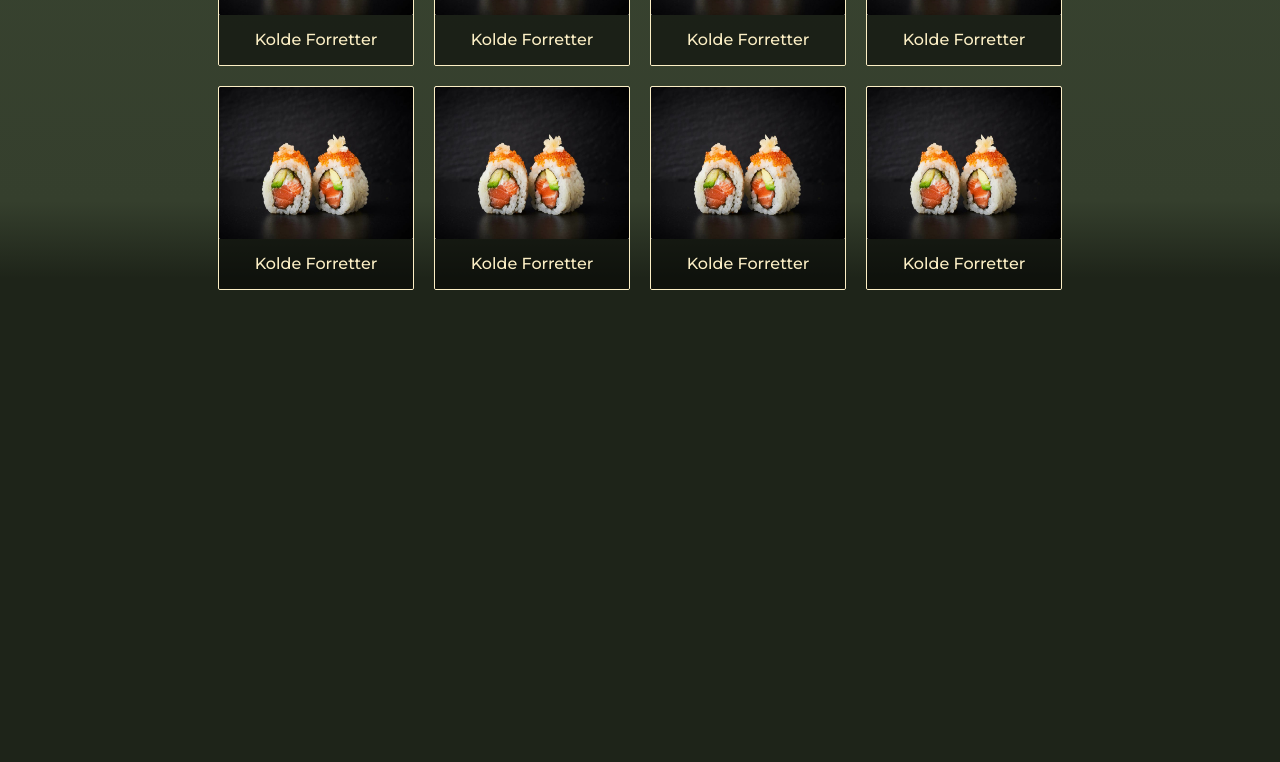
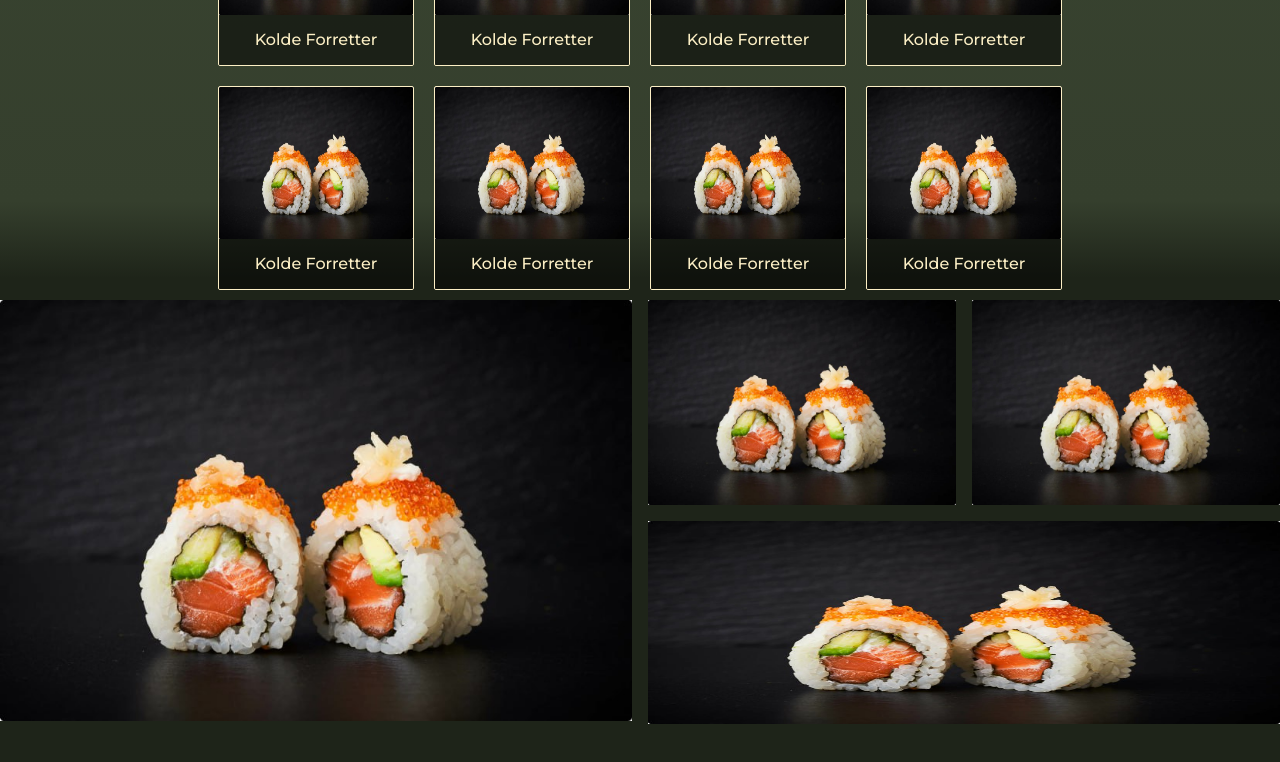
Before and after one commit to na-talia/sushi-takeaway, a React (Create React App) app: page / in a window 1280 px wide. Shown: the part 1558-2320 px from the top of the page. Built offline with nearby package versions, Linux system fonts and the light colour scheme.

Commit message:
created a grid with 4 images

```diff
--- a/src/App.js
+++ b/src/App.js
@@ -5,6 +5,7 @@ import Promotions from "./components/promotions/Promotions";
 import Slogan from "./components/Slogan";
 import Title from "./components/Title";
 import SushiByCategory from "./components/sushi-by-category/SushiByCategory";
+import PopularProducts from "./components/PopularProducts";
 
 function App() {
   return (
@@ -14,6 +15,7 @@ function App() {
       <Slogan />
       <Title text="Test" />
       <SushiByCategory />
+      <PopularProducts />
     </div>
   );
 }
--- /dev/null
+++ b/src/components/PopularProducts.jsx
@@ -0,0 +1,42 @@
+import React from "react";
+
+const PopularProducts = () => {
+  return (
+    <div className="grid grid-cols-4 gap-4">
+      {/* Big Image */}
+      <div className="col-span-2 row-span-2">
+        <img
+          src={process.env.PUBLIC_URL + "/photo1702073570.jpeg"}
+          alt="Big"
+          className="w-full h-auto"
+        />
+      </div>
+      {/* Small Images */}
+      <div className="col-span-1">
+        <img
+          src={process.env.PUBLIC_URL + "/photo1702073570.jpeg"}
+          alt="Small 1"
+          className="w-full h-auto"
+        />
+      </div>
+      <div className="col-span-1">
+        <img
+          src={process.env.PUBLIC_URL + "/photo1702073570.jpeg"}
+          alt="Small 2"
+          className="w-full h-auto"
+        />
+      </div>
+      {/* Medium Image */}
+      <div className="col-span-2 row-span-1 overflow-hidden">
+        <img
+          src={process.env.PUBLIC_URL + "/photo1702073570.jpeg"}
+          alt="Medium"
+          className="w-full h-auto"
+          style={{ maxHeight: "48%" }}
+        />
+      </div>
+    </div>
+  );
+};
+
+export default PopularProducts;
```
